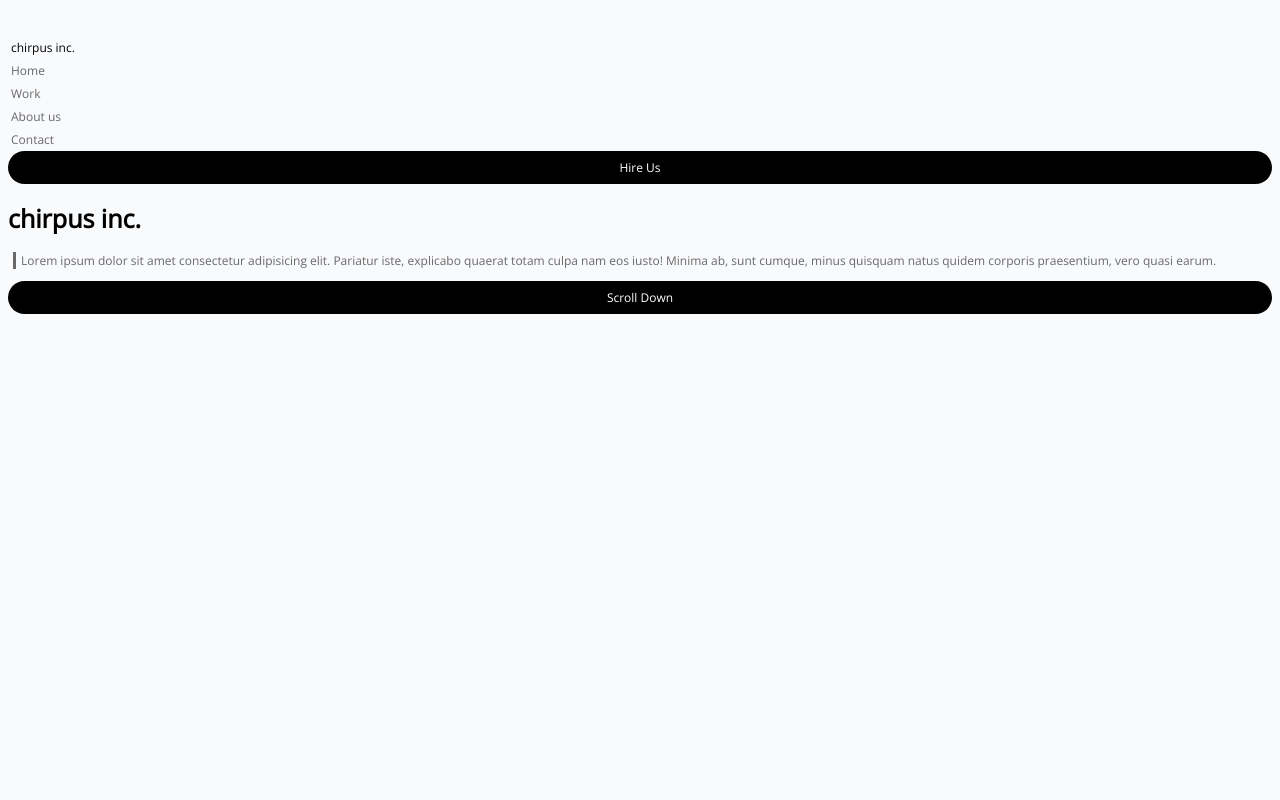
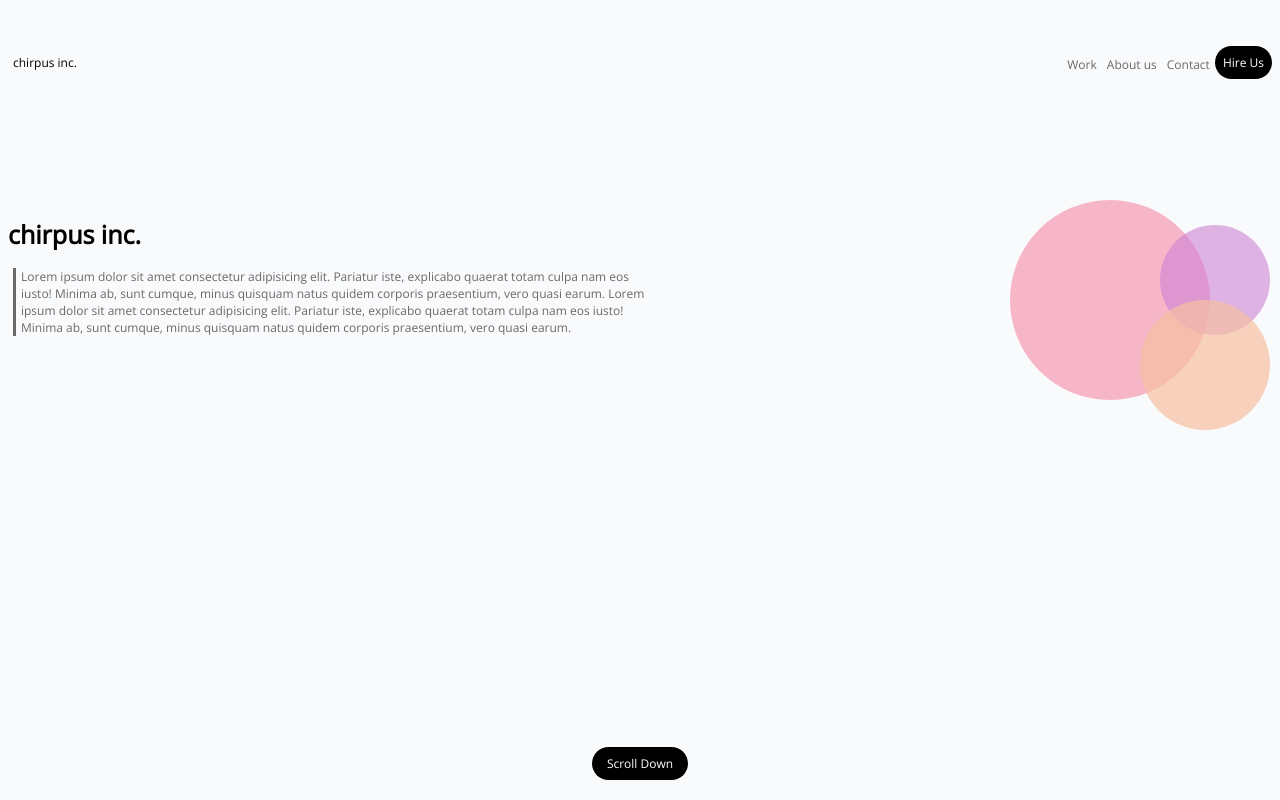
Before and after one commit to tadew85/GC-front-end-lab-1, a plain HTML site: page index.html in a window 1280 px wide. Drawn offline with nearby package versions, Linux system fonts and the light colour scheme.

Commit message:
lab 2 update

```diff
--- a/css/sytles.css
+++ b/css/sytles.css
@@ -2,13 +2,12 @@ body {
   font-family: "Open Sans", sans-serif;
   background-color: #f9fafc;
 }
-
-nav {
-  display: flex;
-  flex-direction: column;
+ul {
+  padding: 0px;
+  list-style: none;
 }
 a {
-  padding: 3px;
+  padding: 0px;
   font-size: 12px;
   text-decoration: none;
   color: #69696a;
@@ -36,3 +35,114 @@ p {
   background-color: #000;
   color: #fff;
 }
+.button2 {
+  font-size: 12px;
+  padding: 8px;
+  display: block;
+  text-align: center;
+  border-radius: 20px;
+  border: none;
+  background-color: #000;
+  color: #fff;
+}
+/* ~~~~~~~~~~~~~~~~~~~~~~~~~~~~~*/
+@media only screen and (min-width: 768px) {
+  body {
+    font-family: "Open Sans", sans-serif;
+    background-color: #f9fafc;
+  }
+  header {
+    display: flex;
+    justify-content: space-between;
+    align-items: center;
+  }
+  nav {
+    display: flex;
+    align-items: center;
+  }
+  ul {
+    display: flex;
+    flex-direction: row;
+    align-items: center;
+    list-style: none;
+  }
+  a {
+    padding: 5px;
+    font-size: 12px;
+    text-decoration: none;
+    color: #69696a;
+  }
+  .top {
+    color: #000;
+  }
+  h1 {
+    font-size: 25px;
+  }
+  p {
+    margin-left: 5px;
+    padding-left: 5px;
+    border-left-style: solid;
+    color: #69696a;
+    font-size: 12px;
+    width: 50%;
+  }
+  .button {
+    font-size: 12px;
+    padding: 8px;
+    text-align: center;
+    border-radius: 20px;
+    border: none;
+    background-color: #000;
+    color: #fff;
+  }
+  #circle1 {
+    border-radius: 100%;
+    width: 200px;
+    height: 200px;
+    position: absolute;
+    right: 70px;
+    top: 200px;
+    background-color: rgba(247, 136, 167, 0.6);
+  }
+  #circle2 {
+    border-radius: 100%;
+    width: 130px;
+    height: 130px;
+    position: absolute;
+    right: 10px;
+    top: 300px;
+    background-color: rgba(247, 193, 162, 0.7);
+    z-index: 1;
+  }
+  #circle3 {
+    border-radius: 100%;
+    width: 110px;
+    height: 110px;
+    position: absolute;
+    right: 10px;
+    top: 225px;
+    background-color: rgba(207, 130, 213, 0.6);
+  }
+  main {
+    position: absolute;
+    top: 25%;
+  }
+  footer {
+    display: flex;
+    justify-content: center;
+  }
+  .button2 {
+    position: fixed;
+    bottom: 20px;
+    left: 50%;
+    transform: translateX(-50%);
+    width: 80px;
+    font-size: 12px;
+    padding: 8px;
+    text-align: center;
+    border-radius: 20px;
+    border: none;
+    background-color: #000;
+    color: #fff;
+  }
+}
--- a/index.html
+++ b/index.html
@@ -12,20 +12,33 @@
     />
   </head>
   <body>
+    <header>
+      <div class="top" href="">chirpus inc.</div>
       <nav>
-      <a class="top" href="">chirpus inc.</a>
-      <a href="">Home</a>
-      <a href="">Work</a>
-      <a href="">About us</a>
-      <a href="">Contact</a>
+        <ul>
+          <li><a href="">Work</a></li>
+          <li><a href="">About us</a></li>
+          <li><a href="">Contact</a></li>
+          <li><a class="button" href="">Hire Us</a></li>
+        </ul>
       </nav>
-    <a class="button" href="">Hire Us</a>
+    </header>
+
+    <main>
       <h1>chirpus inc.</h1>
       <p>
         Lorem ipsum dolor sit amet consectetur adipisicing elit. Pariatur iste,
-      explicabo quaerat totam culpa nam eos iusto! Minima ab, sunt cumque, minus
-      quisquam natus quidem corporis praesentium, vero quasi earum.
+        explicabo quaerat totam culpa nam eos iusto! Minima ab, sunt cumque,
+        minus quisquam natus quidem corporis praesentium, vero quasi earum.
+        Lorem ipsum dolor sit amet consectetur adipisicing elit. Pariatur iste,
+        explicabo quaerat totam culpa nam eos iusto! Minima ab, sunt cumque,
+        minus quisquam natus quidem corporis praesentium, vero quasi earum.
       </p>
-    <a class="button" href="">Scroll Down</a>
+    </main>
+    <div id="circle1"></div>
+    <div id="circle2"></div>
+    <div id="circle3"></div>
+
+    <footer><div class="button2">Scroll Down</div></footer>
   </body>
 </a>
```
Lines whose indentation alone changed are shown as unchanged.
